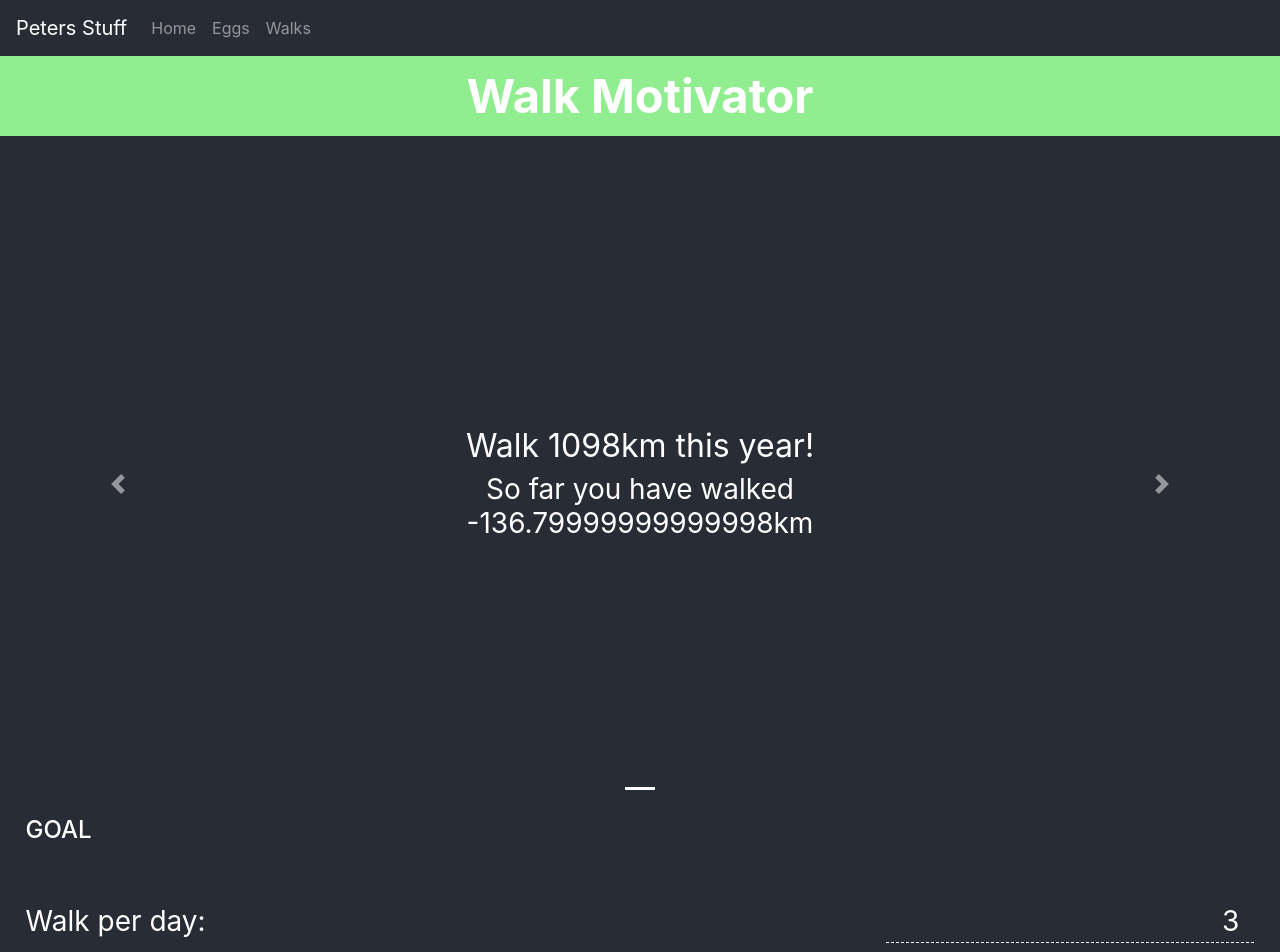
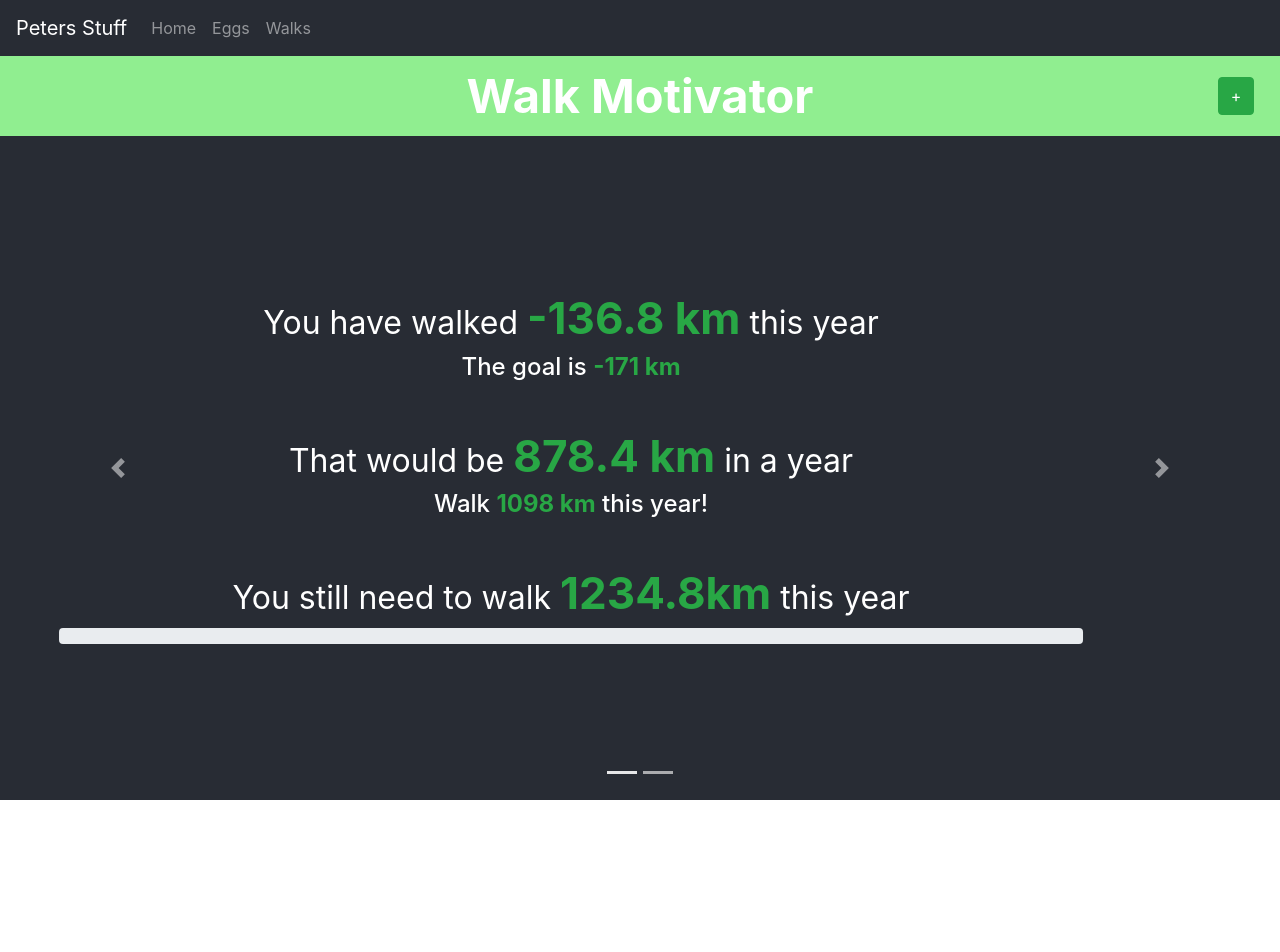
Before and after one commit to bregnholm/eggs, a React (Create React App) app: page /walks in a window 1280 px wide. Shown: the top 952 px of the page. After the commit the page ends 800 px from the top, so only its background shows below. Built offline with nearby package versions, Linux system fonts and the light colour scheme.

Commit message:
A lot of changes

```diff
--- a/src/App.css
+++ b/src/App.css
@@ -12,8 +12,12 @@
     font-size: calc(15px + 4vmin);
     color: white;
     font-weight: bolder;
-    margin-bottom: 2vh;
   }
+
+header .btn{
+  position: absolute;
+  right: 2vw;
+}
 
   main div.list {
     margin: 0.7vh 0;
--- a/src/Eggs/Goals.js
+++ b/src/Eggs/Goals.js
@@ -25,7 +25,6 @@ class Goals extends React.Component {
   }
 
   render() {
-      console.log(this.props);
     const {daysUntilFinished, hoursUntilFinished, minutesUntilFinished} = this.timeUntilDone();
     const missingChicken = this.missingChickens()
     return (
--- a/src/Walks/Goals.js
+++ b/src/Walks/Goals.js
@@ -1,41 +1,104 @@
 import React from 'react';
 import './index.css';
+import moment from 'moment';
 
 class Goals extends React.Component {
-    timeUntilDone() {
-    const oneDay = 1000 * 60 * 60 * 24;
-    const milliseconds = (this.missingChickens() / this.chickensHatchingPerMinte()) * (1000 * 60);
-    const daysUntilFinished = Math.floor(milliseconds / (1000 * 60 * 60 * 24));
-    const hoursUntilFinished = Math.floor(milliseconds % oneDay / (1000 * 60 * 60));
-    const minutesUntilFinished = Math.floor(milliseconds % (1000 * 60 * 60) / (1000 * 60));
+  constructor(props){
+    super(props);
 
-    return {
-      daysUntilFinished,
-      hoursUntilFinished,
-      minutesUntilFinished
+    const fromMoment = moment([2020, 0]);
+    const daysthisYear = moment([2021, 0]).diff(fromMoment, 'days');
+    const daysPassed = moment().diff(fromMoment, 'days');
+
+    this.state = {
+      endGoal: 3000,
+      currentAverage: 2400,
+      daysthisYear,
+      daysPassed, fromMoment, walks: []
     }
   }
 
-  missingChickens(props) {
-    return (this.props.endGoal - this.props.currentChickens);
+  inputField = (e) => {
+    const meters = Math.round(e.target.value);
+
+    switch (e.target.name) {
+      case 'endGoal':
+      case 'currentAverage':
+        this.setState({[e.target.name]: meters});
+        localStorage.setItem(`walkative.${e.target.name}`, meters);
+        break;
+      default:
+        const date = e.target.name;
+        const walk = {date, meters};
+
+        const { walks } = this.state;
+        const curr = walks.find(({date}) => walk.date === date);
+        if (curr) {
+          curr.meters = walk.meters;
+        } else {
+          walks.push(walk);
+
+        }
+
+        this.setState({walks});
+        localStorage.setItem(`walkative.walks`, JSON.stringify(walks));
+        break;
+    }
+    this.props.update();
   }
 
-  chickensHatchingPerMinte() {
-    return (this.props.chickensPerMinute * this.props.habitats);
+  componentDidMount(nextProps) {
+    for(var i =0; i < localStorage.length; i++){
+      const currentKey = localStorage.key(i);
+      if(currentKey.includes('walkative.')) {
+        this.setState({[currentKey.split('walkative.').pop()]: JSON.parse(localStorage.getItem(currentKey))});
+      }
+
+    }
   }
 
+ fullwalks = () => {
+    const walksfull = [];
+
+    const { fromMoment, daysPassed, currentAverage, walks = [] } = this.state;
+    const makeDay = fromMoment.clone();
+
+    for (let day = 0; day < daysPassed; day++) {
+        const momentDay = makeDay.format('Y-MM-DD');
+        const curr = walks.find(({date}) => momentDay === date);
+        const push = { date: momentDay, meters: curr ? curr.meters : currentAverage, auto: !curr}
+        walksfull.push(push);
+        makeDay.add(1, 'd');
+    }
+
+    return walksfull;
+}
+
+dayOfWalk = () => {
+  const walks = this.fullwalks();
+  return walks.map(walk =>(
+    <div className="dayofWalk" style={{fontStyle: walk.auto ? 'italic' : ''}}>
+      <span>{walk.date}</span>
+      <input name={walk.date} onChange={this.inputField} value={walk.meters} type="number" pattern="[0-9]*" />
+    </div>
+  ));
+}
+
+
   render() {
-      console.log(this.props);
-    const {daysUntilFinished, hoursUntilFinished, minutesUntilFinished} = this.timeUntilDone();
-    const missingChicken = this.missingChickens()
     return (
-          <div className="goals">
-            <h3>Chickens remaining</h3>
-            <h1>{missingChicken.toLocaleString()}</h1>
-            <h3>Goal reached in</h3>
-            <h2>
-              <span>{daysUntilFinished}</span> days, <span>{hoursUntilFinished}</span> hours and <span>{minutesUntilFinished}</span> minutes</h2>
+        <div className={`goals ${this.props.open ? 'open': ''}`}>
+          <div>
+            <span>Meters per day</span>
+            <input name={'endGoal'} onChange={this.inputField} value={this.state.endGoal} type="number" pattern="[0-9]*" />
           </div>
+          <div>
+            <span>Default average</span>
+            <input name={'currentAverage'} onChange={this.inputField} value={this.state.currentAverage} type="number" pattern="[0-9]*" />
+          </div>
+          <hr></hr>
+          {this.dayOfWalk()}
+        </div>
     );
   }
 }
--- a/src/Walks/index.css
+++ b/src/Walks/index.css
@@ -1,48 +1,6 @@
-main {
-  font-size: calc(12px + 2vmin);
-  color: white;
-  padding: 0 2vw;
-}
-main span {
-  width: 70%;
-  display: inline-block;
-}
-
-main input {
-  font: inherit;
-  background: none;
-  border: none;
-  border-bottom: 1px white dashed;
-  color:inherit;
-  text-align: right;
-  padding: 0;
-  width: 30%;
-}
-
-main h3, main h2, main h1 {
-  text-align: center;
-  margin: 0;
-  font-weight: normal;
-}
-main h1 {
-  color: tomato;
-  font-weight: bold;
-  margin-bottom: 1vh;
-}
-main h2 {
-  margin-bottom: 1vh;
-}
-
-main h2 > span{
-  display:inline;
-  color: tomato;
-  font-size: calc(20px + 3vmin);
-  font-weight: bold;
-}
-
 .goals {
   margin: 0;
-  margin-bottom: 3vh;
+  /*margin-bottom: 3vh; */
   /* border-bottom: 10vh solid tomato; */
 }
 
@@ -57,10 +15,53 @@ div.box {
 
 div.box > div {
   margin: 0;
-  position: absolute;
   top: 50%;
   left: 50%;
   transform: translate(-50%, -50%);
   right: auto;
   bottom: auto;
+  width: 80vw;
 }
+
+/*div.box h2 {
+  margin-bottom: 6vh;
+}
+*/
+
+div.box h4 {
+  margin-bottom: 6vh;
+}
+
+div.box span {
+  color: #28a745;
+  width: auto;
+  font-weight: bold;
+}
+
+div.box span.notReached {
+  color: tomato;
+}
+
+div.dayofWalk {
+  border-bottom: 1px dashed gray;
+}
+
+/*div.dayofWalk span {
+  width: auto;
+}
+*/
+div.dayofWalk input {
+  float: right;
+  border:none;
+}
+
+div.goals {
+  overflow: hidden;
+  max-height: 0;
+  transition: max-height 0.3s ease-out;
+}
+
+div.goals.open {
+  max-height: calc(100vh - 56px - 10vh);
+  overflow: scroll;
+}
--- a/src/Walks/index.js
+++ b/src/Walks/index.js
@@ -1,84 +1,97 @@
 import React from 'react';
 import './index.css';
-import ProgressBar from 'react-bootstrap/ProgressBar';
-import Image from 'react-bootstrap/Image'
 import Carousel from 'react-bootstrap/Carousel';
+import Button from 'react-bootstrap/Button';
+import ProgressBar from 'react-bootstrap/ProgressBar'
+
 import moment from 'moment';
 import "holderjs";
+import Goals from './Goals';
 
 class Walks extends React.Component {
   constructor(props){
     super(props);
 
-//    const moment = require("moment");
     const fromMoment = moment([2020, 0]);
     const daysthisYear = moment([2021, 0]).diff(fromMoment, 'days');
     const daysPassed = moment().diff(fromMoment, 'days');
 
-
-
     this.state = {
-      endGoal: 3,
-      currentAverage: 2.4,
-      chickensPerMinute: 0,
-      habitats: 4,
+      endGoal: 3000,
+      currentAverage: 2400,
       daysthisYear,
-      daysPassed
+      daysPassed,
+      goalsOpen: false
     }
   }
 
+
   componentDidMount(nextProps) {
+    this.update();
+  }
+
+  goalsOpen = () => {
+    this.setState({ goalsOpen: !this.state.goalsOpen })
+  }
+
+  update = () => {
     for(var i =0; i < localStorage.length; i++){
       const currentKey = localStorage.key(i);
-      if(currentKey.includes('walks.')) {
-        this.setState({[currentKey.split('walks.').pop()]: localStorage.getItem(currentKey)});
+      if(currentKey.includes('walkative.')) {
+        this.setState({[currentKey.split('walkative.').pop()]: JSON.parse(localStorage.getItem(currentKey))});
       }
     }
   }
-  inputField = (e) => {
-    this.setState({[e.target.name]: Math.round(e.target.value)});
-    localStorage.setItem(`walks.${e.target.name}`, e.target.value);
-  }
 
   render() {
-    const iHaveWalked = this.state.currentAverage * this.state.daysPassed;
-    const totalKm = this.state.endGoal * this.state.daysthisYear;
-    const youNeed = (totalKm - iHaveWalked) / (this.state.daysthisYear - this.state.daysPassed);
+    const {currentAverage, daysPassed, endGoal, daysthisYear, goalsOpen} = this.state;
+    const iHaveWalked = (currentAverage * daysPassed) / 1000;
+    const totalKm = (endGoal * daysthisYear) / 1000;
+    const youNeed = (totalKm - iHaveWalked) / (daysthisYear - daysPassed);
+    const prospectedWalk = currentAverage / 1000 * daysthisYear;
+    const shouldHaveBeen = endGoal / 1000 * daysPassed;
+    const percentageTotal = iHaveWalked / totalKm * 100;
+    const percentageAvr = currentAverage / endGoal * 100;
+    const reached = iHaveWalked < shouldHaveBeen;
 
     return (
       <>
-      <header className="walks">Walk Motivator</header>
+      <header className="walks">
+        Walk Motivator
+        <Button onClick={this.goalsOpen} variant="success">{goalsOpen ? '-' : '+'}</Button>
+        </header>
+
         <main>
+          <Goals open={goalsOpen} update={this.update}/>
           <Carousel controls="false">
             <Carousel.Item>
               <div className="box">
                 <Carousel.Caption>
-                  <h2>Walk {totalKm}km this year!</h2>
-                  <h3>So far you have walked {iHaveWalked}km</h3>
-                  </Carousel.Caption>
+                  <h2>You have walked <span className={reached && 'notReached'}>{iHaveWalked} km</span> this year</h2>
+                  <h4>The goal is <span>{shouldHaveBeen} km</span></h4>
+                  <h2>That would be <span className={reached && 'notReached'}>{prospectedWalk} km</span> in a year</h2>
+                  <h4>Walk <span>{totalKm} km</span> this year!</h4>
+                  <h2>You still need to walk <span  className={totalKm < iHaveWalked && 'notReached'}>{totalKm - iHaveWalked}km</span> this year</h2>
+                  <ProgressBar variant='success' now={percentageTotal} />
+                </Carousel.Caption>
+              </div>
+            </Carousel.Item>
+            <Carousel.Item>
+              <div className="box">
+                <Carousel.Caption>
+                  <h2>The current average is <span className={reached && 'notReached'}>{currentAverage / 1000} km</span> per day</h2>
+                  <h4>The goal is <span>{endGoal / 1000} km</span> per day</h4>
+
+                  <h2>Want to succeed?</h2>
+                  <h4>Start walking <span>{youNeed.toFixed(2)} km</span> everyday</h4>
+
+                  <h2>You are so close!</h2>
+                  <ProgressBar variant='success' now={percentageAvr} />
+
+                </Carousel.Caption>
               </div>
             </Carousel.Item>
           </Carousel>
-
-
-          <h4>GOAL</h4>
-          <div className="list">
-            <span></span>
-          </div>
-          <div className="list">
-            <span>Walk per day:</span>
-            <input name="endGoal" onChange={this.inputField} value={this.state.endGoal} type="number" pattern="[0-9]*" />
-          </div>
-          <hr></hr>
-          <ProgressBar now={( this.state.currentAverage / this.state.endGoal) * 100} />
-          <div className="list">
-            <span>Current:</span>
-            <input name="currentAverage" onChange={this.inputField} value={this.state.currentAverage} type="number" pattern="[0-9]*" />
-          </div>
-          <div className="list">
-            <span>Habitats</span>
-            <input name="habitats" onChange={this.inputField} value={this.state.habitats} type="number" pattern="[0-9]*" />
-          </div>
         </main>
         </>
     );
--- a/walkative.js
+++ b/walkative.js
@@ -1,5 +1,5 @@
+const walks = require('./scripts/walks.json');
 const moment = require("moment");
-const walks = require('./scripts/walks.json');
 const fromMoment = moment([2020, 0]);
 const daysthisYear = moment([2021, 0]).diff(fromMoment, 'days');
 
```
